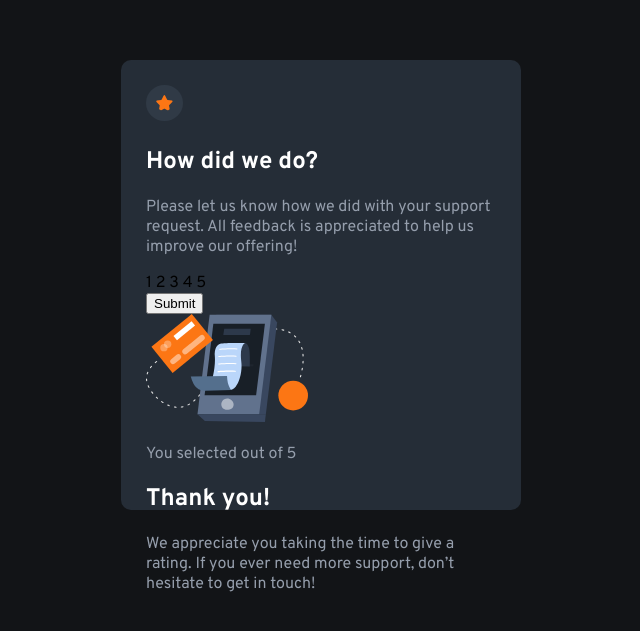
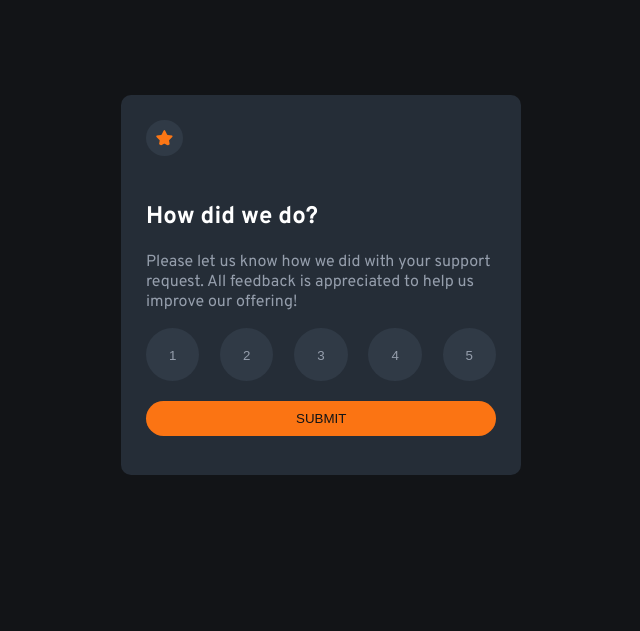
Before and after one commit to aufalfirdausi/fem-interactive-rating-component-main, a plain HTML site: page index.html in a window 1280 px wide. Shown: the part 123-754 px from the top of the page, without its empty margins (319-959 px from the left). Drawn offline with Linux system fonts and the light colour scheme.

Commit message:
card rating star

```diff
--- a/index.html
+++ b/index.html
@@ -25,9 +25,15 @@
     <p>Please let us know how we did with your support request. All feedback is appreciated
     to help us improve our offering!</p>
 
-    <div class="rate-num">1 2 3 4 5</div>
+    <div class="rate-num">
+      <button id="btn-rate">1</button>
+      <button id="btn-rate">2</button>
+      <button id="btn-rate">3</button>
+      <button id="btn-rate">4</button>
+      <button id="btn-rate">5</button>
+    </div>
 
-    <button id="button">Submit</button>
+    <button id="btn-submit">SUBMIT</button>
 
     <!-- Rating state end -->
 
@@ -52,3 +58,4 @@
   </div> -->
 </body>
 </html>
+<script src="index.js"></script>
--- a/index.scss
+++ b/index.scss
@@ -3,6 +3,7 @@
 $White: hsl(0, 100%, 100%);
 $Grey-500: hsl(217, 12%, 63%);
 $Grey-900: hsl(213, 19%, 18%);
+$Grey-850: hsl(213, 19%, 23%);
 $Grey-950: hsl(216, 12%, 8%);
 $range-500: hsl(25, 97%, 53%);
 
@@ -17,7 +18,7 @@ body {
     .card {
         background-color: $Grey-900;
         width: 400px;
-        height: 450px;
+        height: 380px;
         border-radius: 10px;
         flex-direction: column;
         box-sizing: border-box;
@@ -25,9 +26,10 @@ body {
         margin: 0;
 
         .star {
-            background-color: hsl(213, 19%, 23%);
+            background-color: $Grey-850;
             padding: 10px;
             border-radius: 50%;
+            margin-bottom: 20px;
         }
         h2 {
             color: $White;
@@ -35,5 +37,32 @@ body {
         p {
             color: $Grey-500;
         }
+
+        .rate-num {
+            display: flex;
+            justify-content: space-between;
+
+            #btn-rate {
+                border: none;
+                background-color: $Grey-850;
+                padding: 20px;
+                border-radius: 50%;
+                height: 4em;
+                width: 4em;
+                color: $Grey-500;
+            }
+        }
+
+        #btn-submit {
+            border: none;
+            background-color: $range-500;
+            color: $Grey-950;
+            padding: 10px 150px;
+            border-radius: 18px;
+            margin: 20px 0;
+        }
+        #hidd {
+            visibility: hidden;
+        }
     }
 }
```
Also changed, not shown: css/index.css, index.js (added), 1 other file.
